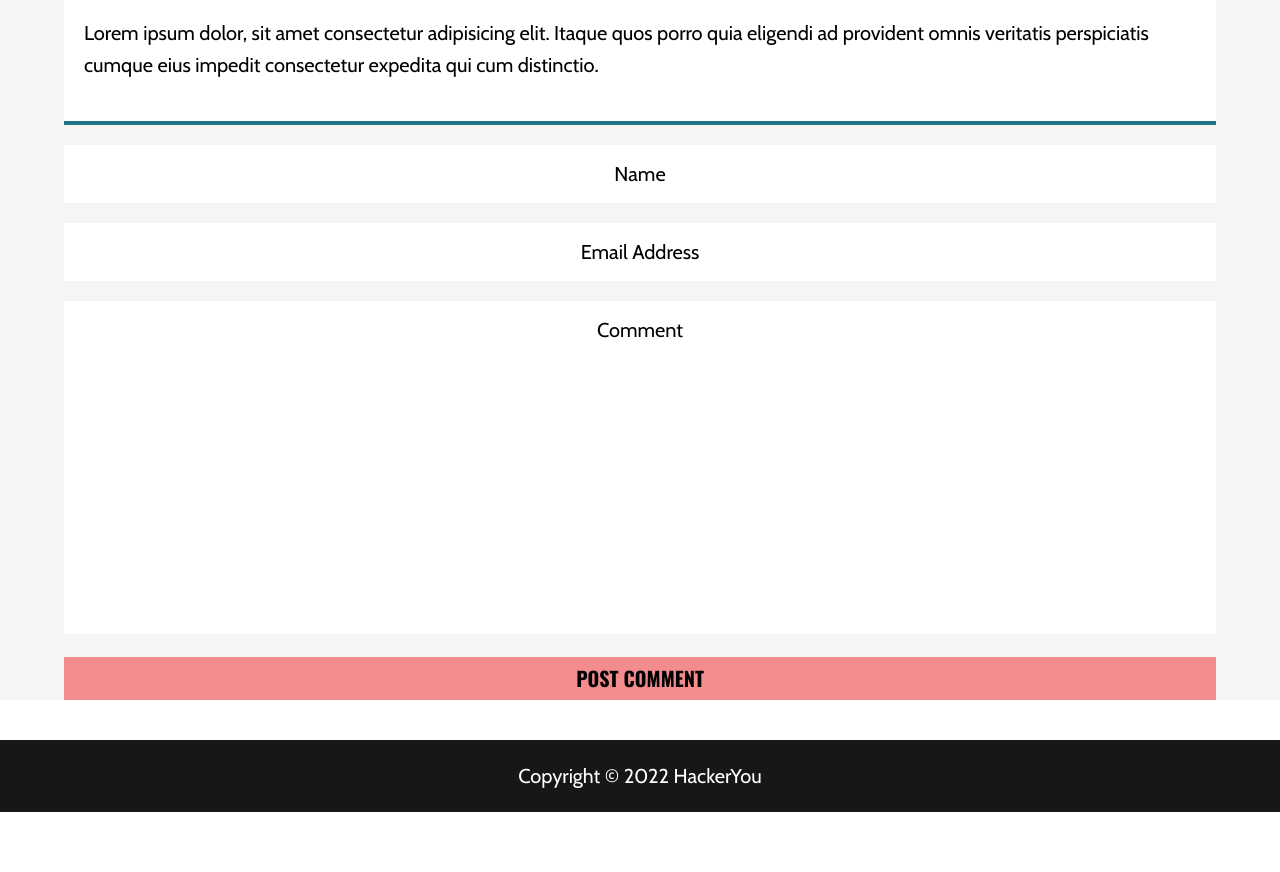
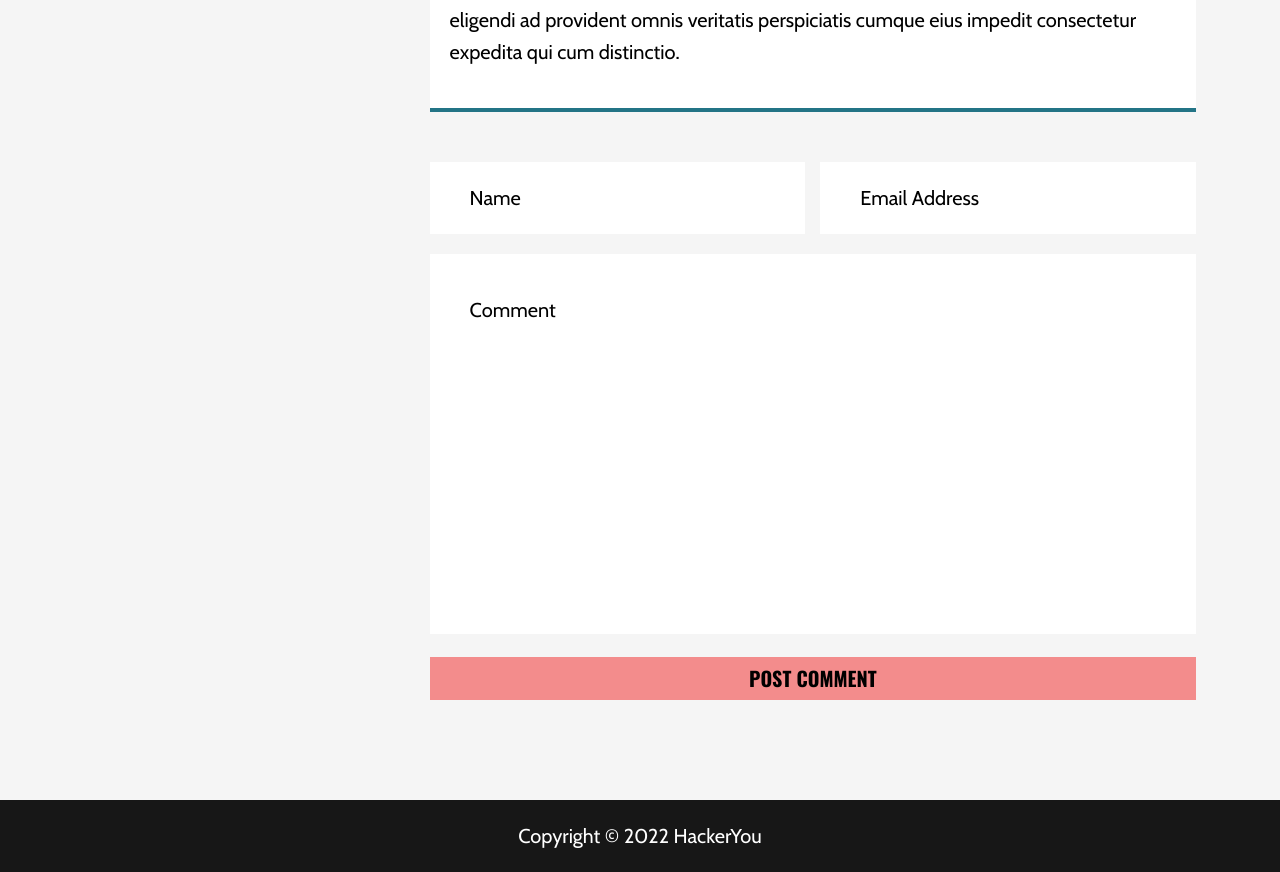
Before and after one commit to jonathanphill/project-2-cocktail, a website: page src/blog.html in a window 1280 px wide. Shown: the part 2133-3005 px from the top of the page. Before the commit the page ends 2945 px from the top, so only its background shows below. Drawn offline with nearby package versions, Linux system fonts and the light colour scheme; files that its build step writes are made by us from their sources.

Commit message:
home page complete at 1200px, woking on blog page

```diff
--- a/src/sass/partials/mediaQueries/_blogPage.scss
+++ b/src/sass/partials/mediaQueries/_blogPage.scss
@@ -1,7 +1,7 @@
 // blog header styles @1200px
 @media (min-width:1200px) {
 
-    .blog__header {
+    .blog__header, .contact__header  {
         background-size: cover;
         background-position-y: 1em;
         position: relative;
@@ -27,6 +27,45 @@
         font-size: 3em;
         display: inline-block;
     }
+// **************************************************//
+    // styling the body of the blog page at 1200px
 
+    .blog__main>.wrapper{
+        display: flex;
+    }
+    .aside {
+        width: 30%;
+        height: 100%;
+    }
+    .blog__section {
+        width: 70%;
+        padding: 0 1em;
+        display: flex;
+        flex-direction: column;
+        gap: 1em;
+        margin-bottom: 3em;
+    }
+// **************************************************//
+// styling the form of the blog page at 1200px
+    .form__top {
+        display: flex;
+        gap: 15px;
+        margin-top: 0.5em;
+        margin-bottom: 1em;
+    }
+    .form__user__info{
+        flex: 1;
 
+        input{
+            text-align: left;
+            margin: 0;
+            padding: 1em 0 1em 2em;
+        }
+    }
+    .form__comment{
+        textarea{
+            text-align: left;
+            padding: 2em 0 1em 2em;
+        }
+    }
 }
```
Also changed, not shown: public/css/styles.css.
